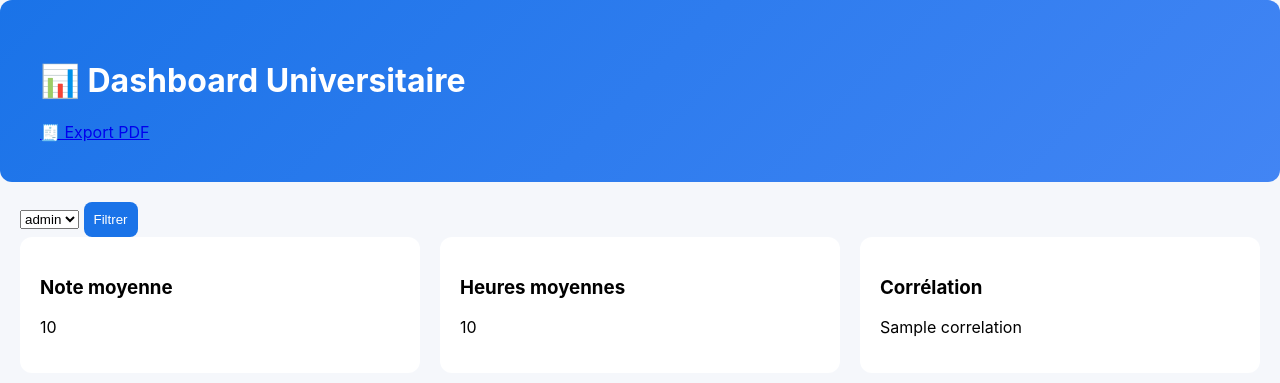
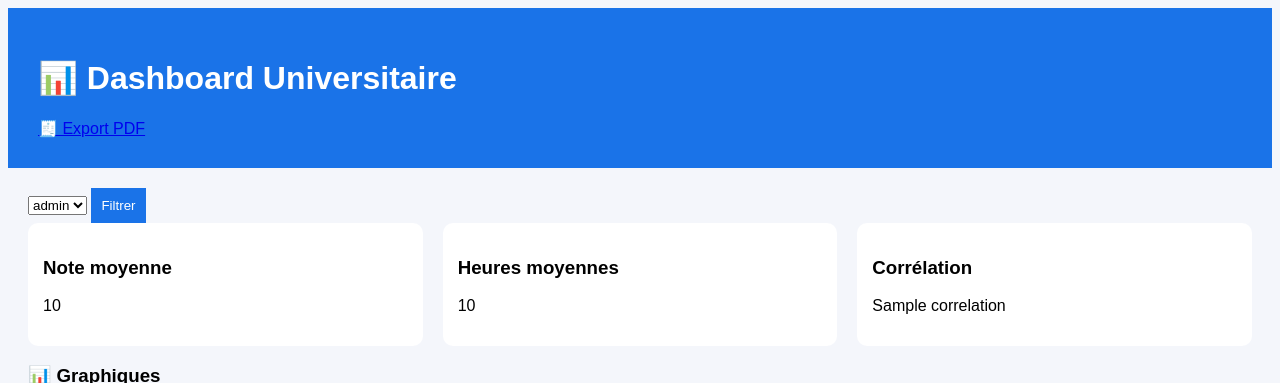
Before and after one commit to ange2005-dot/TP_INF232_ABATSONG_ANGE_MERVEILLES_24G2727, a Flask app: template templates/dashboard.html in a window 1280 px wide. Shown: the top 383 px of the page. Run offline with Flask 3, Linux system fonts and the light colour scheme; the template is opened without the code that fills it: most values are stand-ins (such as "Sample title", 1, 10 or a date in 2020).

Commit message:
Update style.css

```diff
--- a/static/style.css
+++ b/static/style.css
@@ -1,69 +1,33 @@
 body {
-    font-family: 'Inter', sans-serif;
-    margin: 0;
-    background: #f5f7fb;
-    transition: 0.3s;
+    font-family: Arial;
+    background: #f4f6fb;
 }
 
-/* DARK MODE */
-body.dark {
-    background: #0f172a;
+.hero {
+    background: #1a73e8;
     color: white;
+    padding: 30px;
 }
 
 .container {
     padding: 20px;
 }
 
-/* HERO */
-.hero {
-    background: linear-gradient(135deg,#1a73e8,#4285f4);
-    color: white;
-    padding: 40px;
-    border-radius: 12px;
-}
-
-/* GRID */
 .grid {
     display: grid;
-    grid-template-columns: repeat(auto-fit,minmax(250px,1fr));
+    grid-template-columns: repeat(auto-fit, minmax(250px,1fr));
     gap: 20px;
 }
 
-/* CARD */
 .card {
     background: white;
-    padding: 20px;
-    border-radius: 12px;
+    padding: 15px;
+    border-radius: 10px;
 }
 
-body.dark .card {
-    background: #1e293b;
-}
-
-/* KPI */
-.kpi {
-    font-size: 2rem;
-    font-weight: bold;
-}
-
-/* FORM ROSE */
-.form-box {
-    background: linear-gradient(135deg,#ff9a9e,#fad0c4);
-    padding: 30px;
-    border-radius: 20px;
-}
-
-/* BUTTON */
 button {
-    padding: 10px;
-    border: none;
     background: #1a73e8;
     color: white;
-    border-radius: 8px;
+    border: none;
+    padding: 10px;
 }
-
-/* MOBILE */
-@media (max-width:600px) {
-    .hero { padding:20px; }
-}
```
